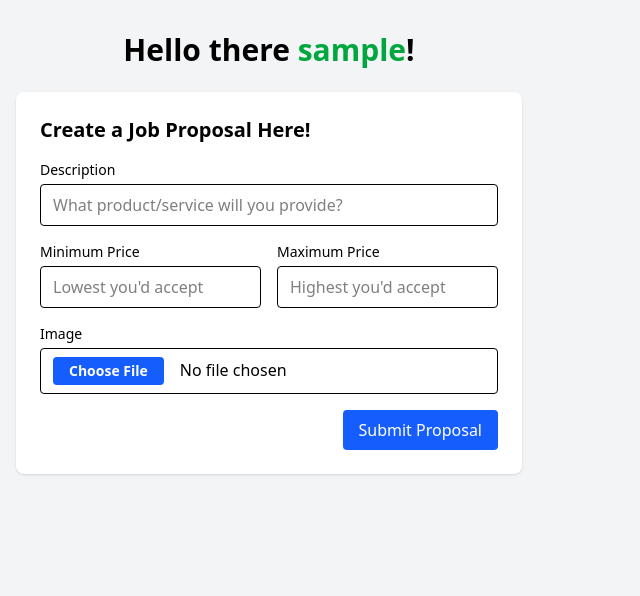
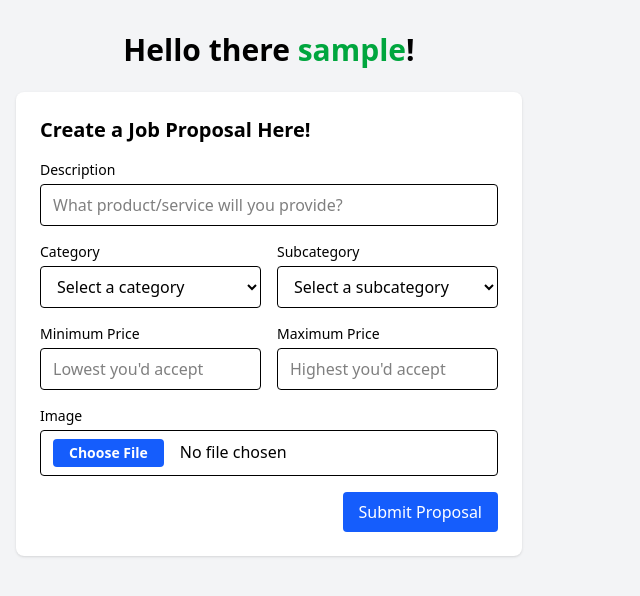
Before and after one commit to ntpyxl/PHP_Fiverr_Clone, a PHP site: page /freelancer/index.php in a window 1280 px wide. Shown: the part 60-656 px from the top of the page, without its empty margins (0-640 px from the left). Run offline with PHP 8.4, Linux system fonts and the light colour scheme; the visitor is signed in with stand-in values (Sample User, id 1); data that the repository does not hold is empty.

Commit message:
Freelancers can now add categories to their proposals

```diff
--- /dev/null
+++ b/core/scripts/proposalForm.js
@@ -0,0 +1,20 @@
+$('#categorySelect').on('change', function() {
+    refreshSubcategoryOptions();
+})
+
+
+function refreshSubcategoryOptions() {
+    const formData = {
+        category_id: $('#categorySelect').val(),
+        refreshSubcategoryOptionsRequest: 1
+    }
+
+    $.ajax({
+        type: "POST",
+        url: "../core/handleForms.php",
+        data: formData,
+        success: function(data) {
+            $('#subcategorySelect').html('<option value="" disabled selected>Select a subcategory</option>' + data);
+        }
+    })
+}
--- a/freelancer/index.php
+++ b/freelancer/index.php
@@ -38,6 +38,31 @@ if (!$userObj->isLoggedIn()) {
                                 placeholder="What product/service will you provide?"
                                 class="w-full border rounded px-3 py-2 focus:ring focus:ring-blue-300">
                         </div>
+
+                        <div class="grid grid-cols-1 md:grid-cols-2 gap-4">
+                            <div>
+                                <label class="block text-sm font-medium mb-1">Category</label>
+                                <select id="categorySelect" name="category" required
+                                    class="w-full border rounded px-3 py-2 focus:ring focus:ring-blue-300">
+                                    <option value="" disabled selected>Select a category</option>
+
+                                    <?php foreach ($categoryObj->getCategories() as $category) { ?>
+                                        <option value="<?php echo $category['category_id']; ?>">
+                                            <?php echo $category['category_name']; ?>
+                                        </option>
+                                    <?php } ?>
+                                </select>
+                            </div>
+
+                            <div>
+                                <label class="block text-sm font-medium mb-1">Subcategory</label>
+                                <select id="subcategorySelect" name="subcategory" required
+                                    class="w-full border rounded px-3 py-2 focus:ring focus:ring-blue-300">
+                                    <option value="" disabled selected>Select a subcategory</option>
+                                </select>
+                            </div>
+                        </div>
+
 
                         <div class="grid grid-cols-1 md:grid-cols-2 gap-4">
                             <div>
@@ -108,6 +133,8 @@ if (!$userObj->isLoggedIn()) {
         </div>
     </div>
 
+    <script src="../core/scripts/proposalForm.js"></script>
+
 </body>
 
 </html>
```
Also changed, not shown: core/handleForms.php (+13 -2 lines).
